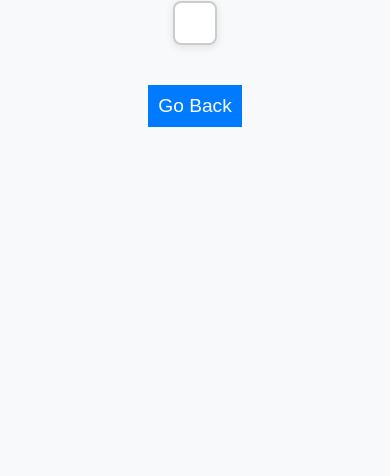
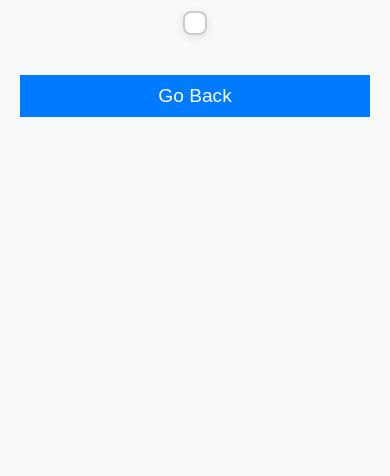
Before and after one commit to VincentRice3/Quiz, a plain HTML site: page review.html in a window 390 px wide. Shown: the part 408-884 px from the top of the page. Drawn offline with Linux system fonts and the light colour scheme.

Commit message:
adding mobile responsiveness

```diff
--- a/styles.css
+++ b/styles.css
@@ -62,3 +62,18 @@ button {
 button:hover {
     background-color: #0056b3;
 }
+
+@media (max-width: 600px) {
+    form, .answerContainer, #correct {
+      padding: 10px;
+      font-size: 1rem;
+    }
+
+    input, select {
+      font-size: 1rem;
+    }
+
+    button {
+      width: 100%;
+    }
+  }
```
